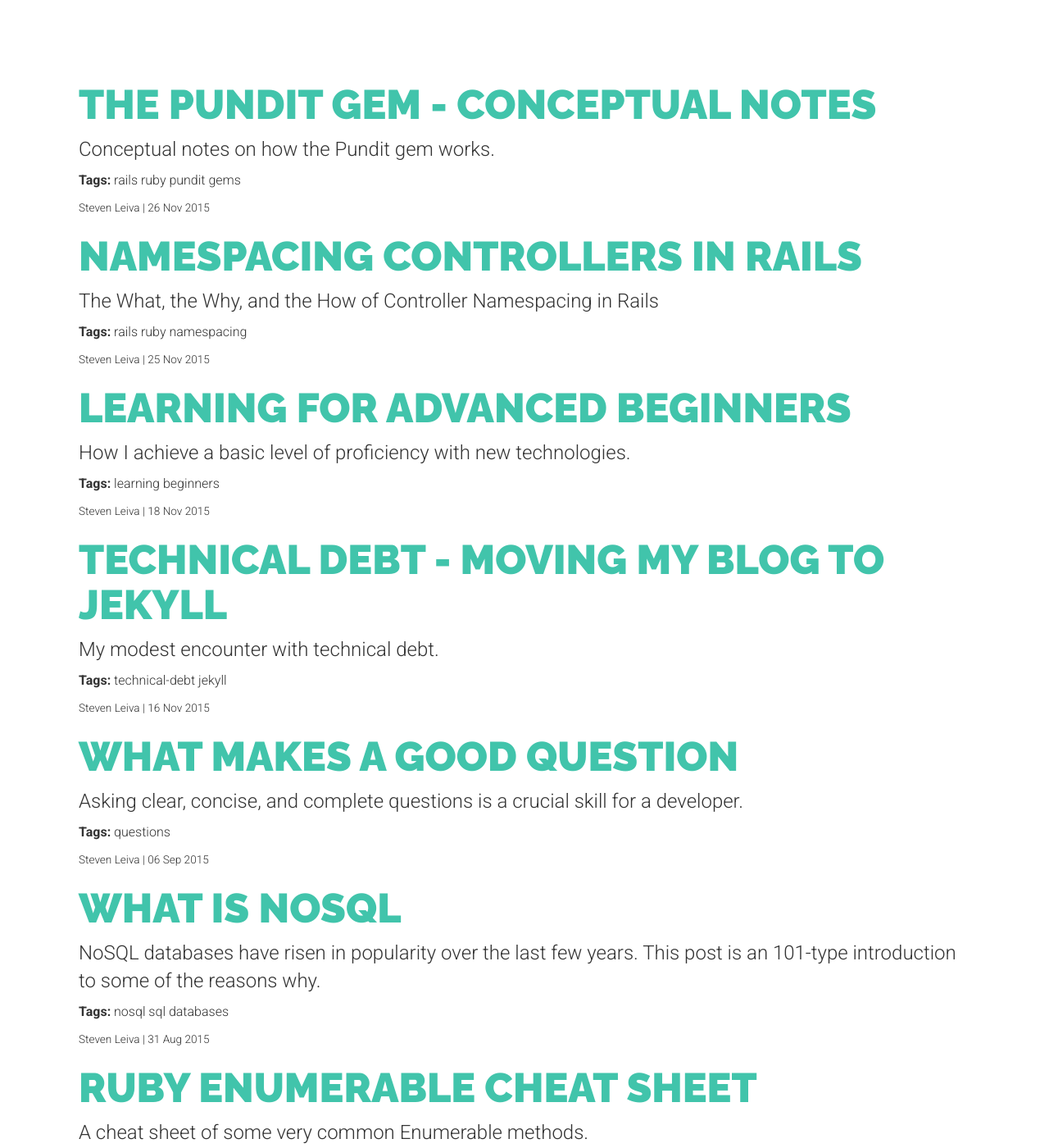
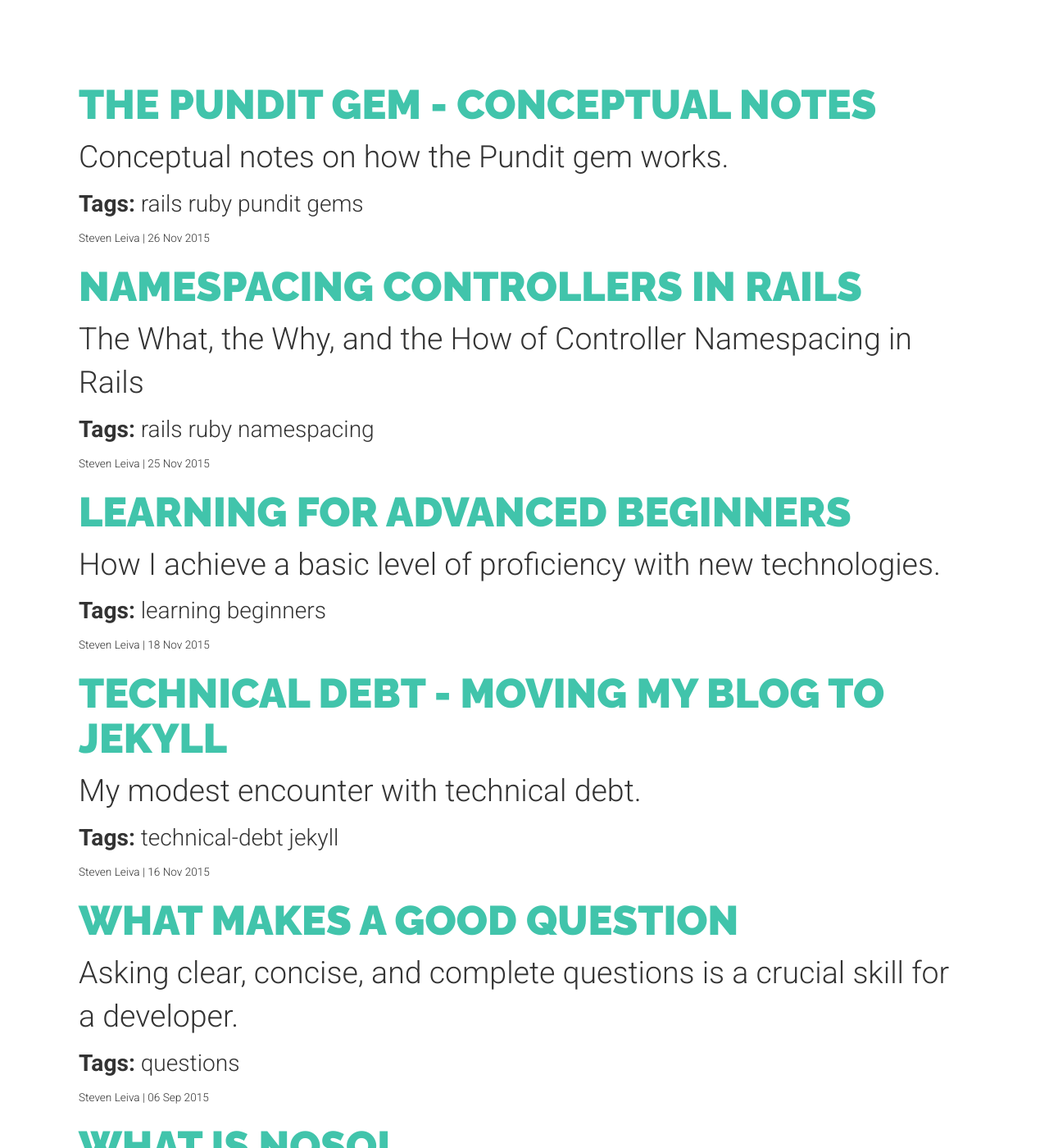
Before and after one commit to StevenXL/stevenxl.github.io, a Jekyll site: the page built from blog-index.html, in a window 1280 px wide and 1400 px high. Shown: the whole window at 82% size. Built offline with Jekyll 4.4.1, drawn with Linux system fonts in a browser that asks for light colours; Markdown is read by kramdown in place of the engine named in the settings.

Commit message:
Fix the font-size on the blog-index.html page.
The scale for the font size is based on the fact that Vitality uses a
font-size of 50px for an h2 element, and the ratios defined on page 275
of the HTML & CSS book.

```diff
--- a/assets/css/custom.css
+++ b/assets/css/custom.css
@@ -5,7 +5,7 @@
 }
 
 .post-preview {
-  font-size: 1.5em;
+  font-size: 2.3437em;
   padding: 0;
   margin-bottom: 10px;
 }
@@ -32,3 +32,7 @@
     max-width: 96%;
   }
 }
+
+.tags {
+  font-size: 1.7577em;
+}
```
